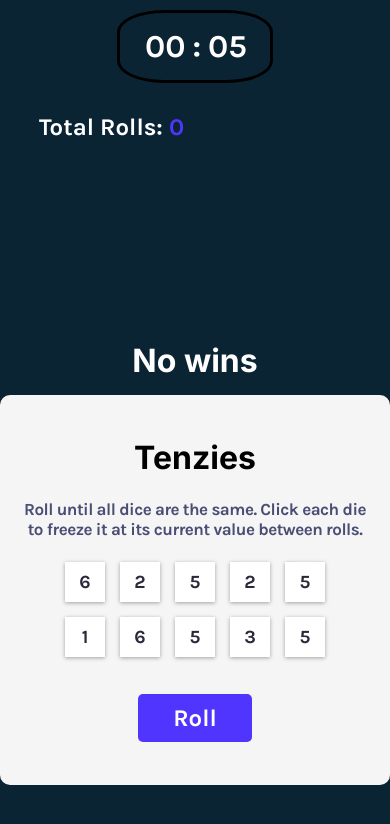
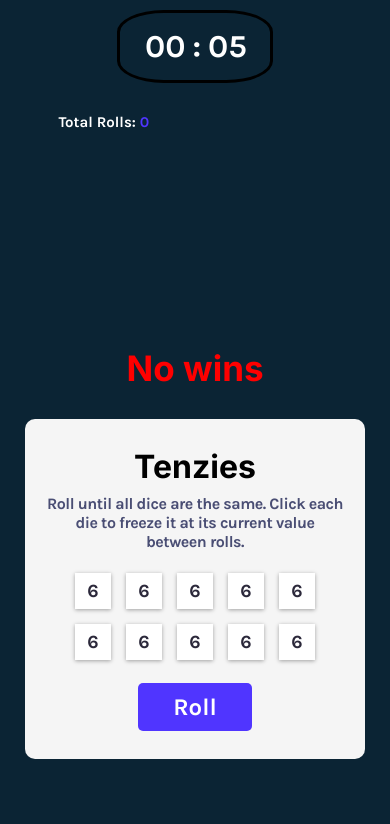
Before and after one commit to NikaBotchorishvili/React--Tenzies, a React (Vite) app: page / in a window 390 px wide. Shown: the top 824 px of the page. Built offline with nearby package versions, Linux system fonts and the light colour scheme.

Commit message:
responsivness

```diff
--- a/src/assets/css/styles.css
+++ b/src/assets/css/styles.css
@@ -21,7 +21,11 @@ body {
 	color: white;
 	font-family: "Inter", sans-serif;
 	margin-bottom: 15px;
+	text-align: center;
+	font-size: 40px;
+	color: red;
 }
+
 .container {
 	display: flex;
 	flex-direction: column;
@@ -44,12 +48,13 @@ body {
 	color: #4a4e74;
 	letter-spacing: -0.03em;
 	font-weight: 400;
-	font-size: 17px;
+	font-size: 18px;
 }
 
 .dice-container {
 	display: grid;
 	grid-template-columns: repeat(5, 1fr);
+	margin-top: 15px;
 	gap: 15px;
 }
 
@@ -120,8 +125,50 @@ body {
 }
 
 @media only screen and (max-width: 1050px) {
+
 	.info{
-		width: 80%;
+		width: 70%;
+		font-size: 15px;
+	}
 
+	.container{
+		width: 300px;
+		height: 300px;
+	}
+
+	.dice{
+		width: 26px;
+		height: 26px;
+	}
+
+	.container .description{
+		font-size: 16px;
+	}
+
+	.wins-counter{
+		font-size: 35px;
 	}
 }
+
+@media only screen and (max-width: 350px) {
+
+	.tenzies{
+		justify-content: flex-start;
+		margin-top: 100px;
+	}
+	.container{
+
+		width: 250px;
+		height: 250px;
+	}
+
+	.wins-counter{
+		font-size: 25px;
+	}
+}
+
+@media only screen and (max-width: 560px){
+	.info{
+		font-size: 10px;
+	}
+}
--- a/src/components/Tenzies.jsx
+++ b/src/components/Tenzies.jsx
@@ -33,7 +33,7 @@ export default function Tenzies() {
 			const randomValue = Math.ceil(Math.random() * 6);
 
 			newDices.push({
-				value: randomValue,
+				value: 6,
 				isHeld: false,
 				id: nanoid(),
 			});
@@ -109,7 +109,7 @@ export default function Tenzies() {
 				</h2>
 			</div>
 			<main className="tenzies">
-				{winCounterMessage}
+				<h2 className="wins-counter">{winCounterMessage}</h2>
 				<div className="container">
 					<h1 className="title">Tenzies</h1>
 					<small className="description">
```
